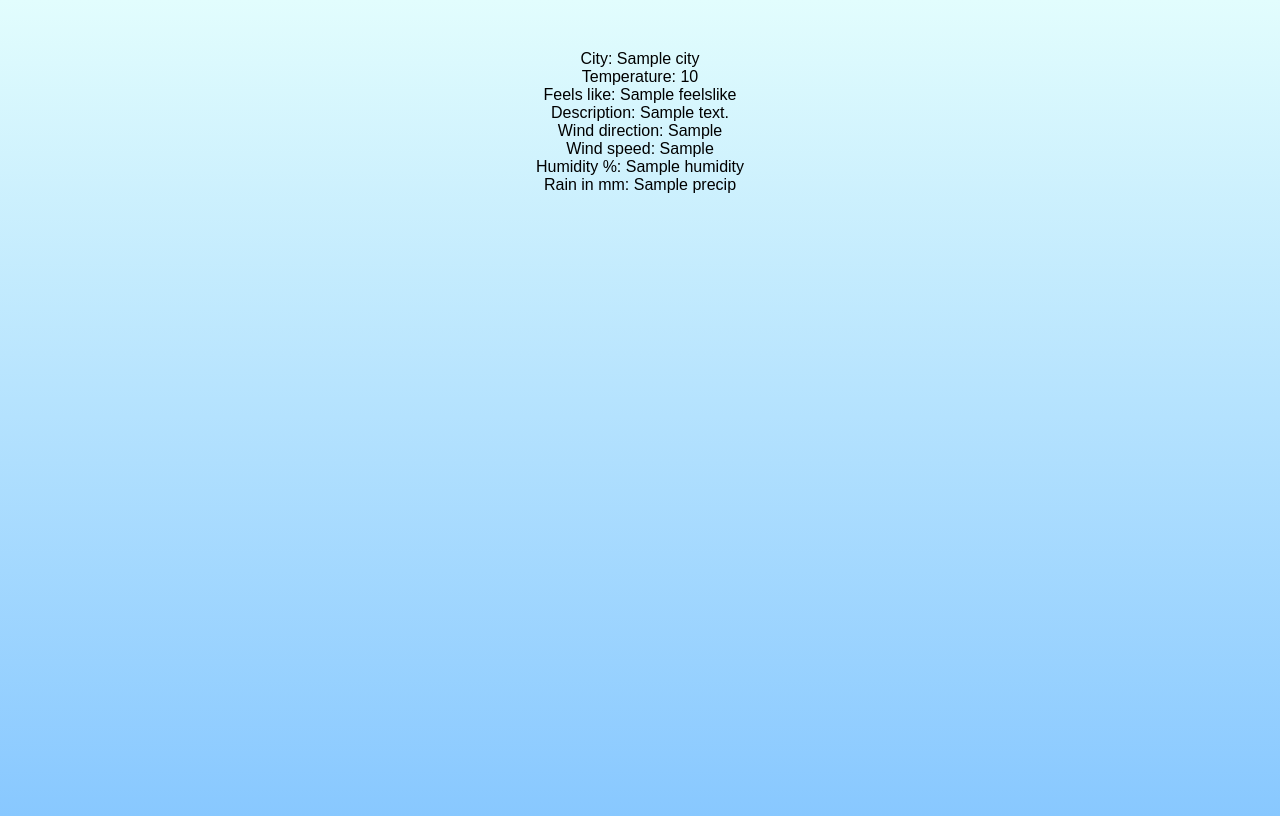
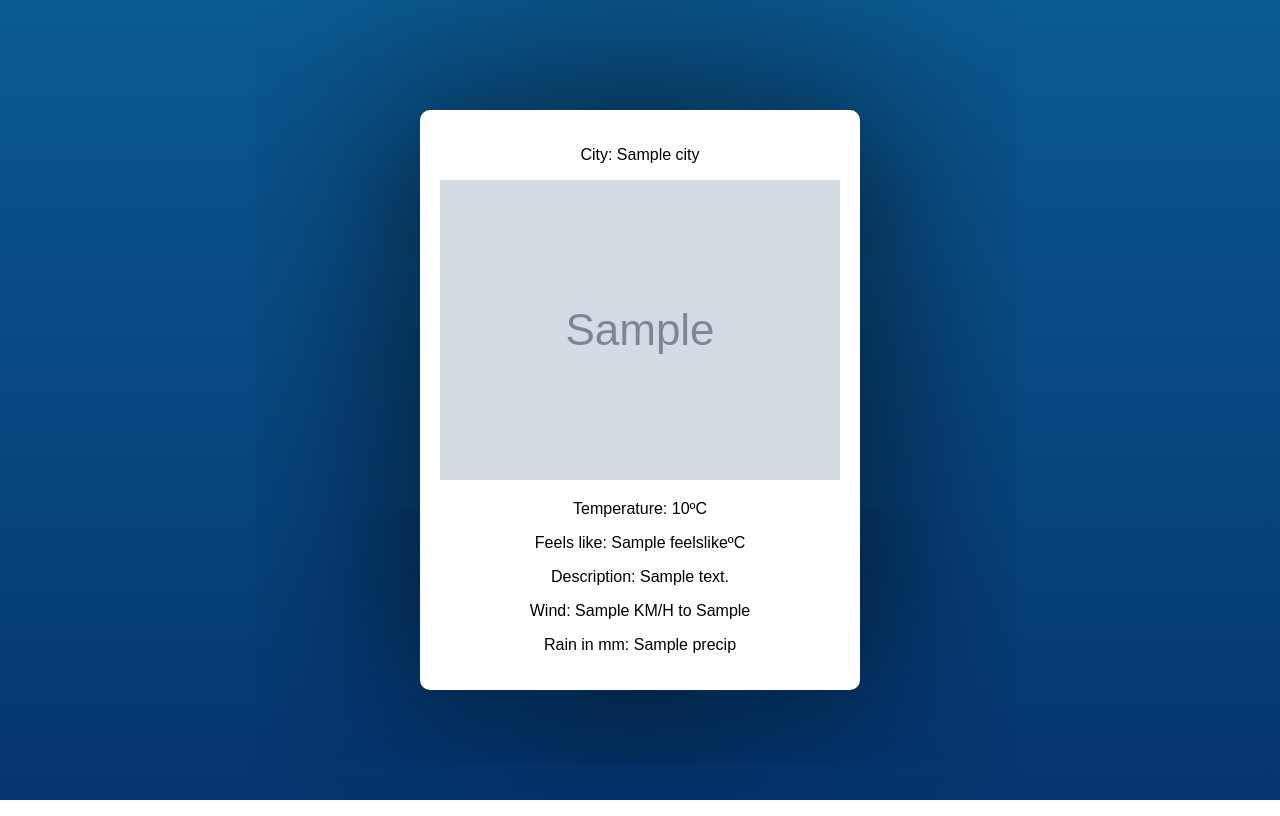
Before and after one commit to Alecaialex/weather-web, a Flask app: template templates/weather.html in a window 1280 px wide. Run offline with Flask 3, Linux system fonts and the light colour scheme; the template is opened without the code that fills it: most values are stand-ins (such as "Sample title", 1, 10 or a date in 2020); grey boxes marked "Sample" are stand-in pictures.

Commit message:
Fondo dia/noche y tarjeta

```diff
--- a/app.py
+++ b/app.py
@@ -16,21 +16,33 @@
     response = requests.get(url)
     weather_data = response.json()
 
+    response_wttr = requests.get("https://wttr.in/?format=j1")
+    weather_wttr = response_wttr.json()
+
     try:
         current_data = weather_data['current']
-        temperature_celsius = current_data['temp_c']
-        feelslike = current_data['feelslike_c']
+        temperature_celsius = round(current_data['temp_c'])
+        feelslike = round(current_data['feelslike_c'])
         description = current_data['condition']['text']
+        descriptionicon = current_data['condition']['icon']
         wind_dir = current_data['wind_dir']
         wind_speed = current_data['wind_kph']
         humidity = current_data['humidity']
         precip = current_data.get('precip_mm', 'N/A')
+        isday = current_data['is_day']
 
-        return render_template('weather.html', city=city, temperature=temperature_celsius, feelslike = feelslike, description=description, wind_dir=wind_dir, wind_speed=wind_speed, humidity=humidity, precip=precip)
+        return render_template('weather.html', city=city, temperature=temperature_celsius, feelslike=feelslike,
+                           description=description, wind_dir=wind_dir, wind_speed=wind_speed, humidity=humidity,
+                           precip=precip, isday=isday, descriptionicon=descriptionicon)
 
     except KeyError as e:
         print(f"Error: {e}")
         return render_template('weather.html', error="Error retrieving weather data. Please try again.")
 
+DIRECTIONS = {
+    ''
+}
+
+
 if __name__ == '__main__':
     app.run(debug=True)
--- a/static/css/style.css
+++ b/static/css/style.css
@@ -48,6 +48,7 @@
   justify-content: center;
   align-items: center;
 }
+
 .search input[type=text] {
   position: relative;
   width: var(--height);
@@ -63,27 +64,32 @@
   opacity: 0;
   cursor: pointer;
 }
+
 .search input[type=text]:focus {
   z-index: 0;
   opacity: 1;
   width: var(--width);
 }
+
 .search input[type=text]:focus ~ .symbol::before {
   width: 0%;
 }
+
 .search input[type=text]:focus ~ .symbol:after {
   -webkit-clip-path: inset(0% 0% 0% 100%);
-          clip-path: inset(0% 0% 0% 100%);
+  clip-path: inset(0% 0% 0% 100%);
   transition: -webkit-clip-path 0.04s linear 0.105s;
   transition: clip-path 0.04s linear 0.105s;
   transition: clip-path 0.04s linear 0.105s, -webkit-clip-path 0.04s linear 0.105s;
 }
+
 .search input[type=text]:focus ~ .symbol .cloud {
   top: -30px;
   left: -30px;
   transform: translate(0, 0);
   transition: all 0.6s ease;
 }
+
 .search input[type=text]:focus ~ .symbol .lens {
   top: 20px;
   left: 15px;
@@ -91,6 +97,7 @@
   fill: var(--primary-color);
   transition: top 0.5s ease 0.1s, left 0.5s ease 0.1s, fill 0.3s ease;
 }
+
 .search .symbol {
   height: 100%;
   width: 100%;
@@ -101,6 +108,7 @@
   justify-content: center;
   align-items: center;
 }
+
 .search .symbol:before {
   content: "";
   position: absolute;
@@ -111,6 +119,7 @@
   z-index: -1;
   transition: width 0.6s ease;
 }
+
 .search .symbol:after {
   content: "";
   position: absolute;
@@ -122,11 +131,12 @@
   background: var(--primary-color);
   z-index: 1;
   -webkit-clip-path: inset(0% 0% 0% 0%);
-          clip-path: inset(0% 0% 0% 0%);
+  clip-path: inset(0% 0% 0% 0%);
   transition: -webkit-clip-path 0.04s linear 0.225s;
   transition: clip-path 0.04s linear 0.225s;
   transition: clip-path 0.04s linear 0.225s, -webkit-clip-path 0.04s linear 0.225s;
 }
+
 .search .symbol .cloud,
 .search .symbol .lens {
   position: absolute;
@@ -135,12 +145,14 @@
   top: 50%;
   left: 50%;
 }
+
 .search .symbol .cloud {
   width: 35px;
   height: 32px;
   transform: translate(-50%, -60%);
   transition: all 0.6s ease;
 }
+
 .search .symbol .lens {
   fill: #fff;
   width: 16px;
@@ -150,21 +162,3 @@
   left: 24px;
   transition: top 0.3s ease, left 0.3s ease, fill 0.2s ease 0.2s;
 }
-
-
-body .socials {
-  position: fixed;
-  display: block;
-  left: 20px;
-  bottom: 20px;
-}
-body .socials > a {
-  display: block;
-  width: 30px;
-  opacity: var(--opacity, 0.2);
-  transform: scale(var(--scale, 0.8));
-  transition: transform 0.3s cubic-bezier(0.38, -0.12, 0.24, 1.91);
-}
-body .socials > a:hover {
-  --scale: 1;
-}
--- /dev/null
+++ b/static/css/style2.css
@@ -0,0 +1,17 @@
+body {
+    display: flex;
+    align-items: center;
+    justify-content: center;
+    height: 100vh;
+    margin: 0;
+    font-family: 'Arial', sans-serif;
+    transition: background-color 0.5s ease;
+}
+
+.card {
+    background-color: #fff;
+    padding: 20px;
+    border-radius: 10px;
+    box-shadow: 0 0 200px rgba(0, 0, 0, 0.8);
+    text-align: center;
+}
--- a/templates/weather.html
+++ b/templates/weather.html
@@ -3,19 +3,37 @@
 <head>
     <meta charset="UTF-8">
     <meta name="viewport" content="width=device-width, initial-scale=1.0">
-    <link rel="stylesheet" href="{{ url_for('static', filename='css/style.css') }}">
+    <link rel="stylesheet" href="{{ url_for('static', filename='css/style2.css') }}">
     <title>Weather App</title>
 </head>
-<body>
-    {% if city %}
-        <p>City: {{ city }}</p>
-        <p>Temperature: {{ temperature }}</p>
-        <p>Feels like: {{ feelslike }}</p>
-        <p>Description: {{ description }}</p>
-        <p>Wind direction: {{ wind_dir }}</p>
-        <p>Wind speed: {{ wind_speed}}</p>
-        <p>Humidity %: {{ humidity }}</p>
-        <p>Rain in mm: {{ precip }}</p>
-    {% endif %}
+<body id="weatherBody" data-isday="{{ isday }}"
+      data-description="{{ description }}">
+    <div class="card" id="weatherCard">
+        {% if city %}
+            <p>City: {{ city }}</p>
+            <img src="{{ descriptionicon }}" alt="">
+            <p>Temperature: {{ temperature }}ºC</p>
+            <p>Feels like: {{ feelslike }}ºC</p>
+            <p>Description: {{ description }}</p>
+            <p>Wind: {{ wind_speed}} KM/H to {{ wind_dir }}</p>
+            <p>Rain in mm: {{ precip }}</p>
+        {% endif %}
+    </div>
+
+    <script src="{{ url_for('static', filename='js/script.js') }}"></script>
+
+    <script>
+        // No comprendo porque esto no funciona en el script.js pero aquí si
+        const body = document.getElementById('weatherBody');
+        const isDay = body.getAttribute('data-isday');
+
+        if (isDay === '0') {
+            body.style.background = 'linear-gradient(#e2fdfd, #88c8ff)'; // Azul clarito
+        } else {
+            body.style.background = 'linear-gradient(#0b5a92, #043570)'; // Azul oscuro
+        }
+    </script>
+
 </body>
+
 </html>
```
Also changed, not shown: static/js/script.js (indentation only).
